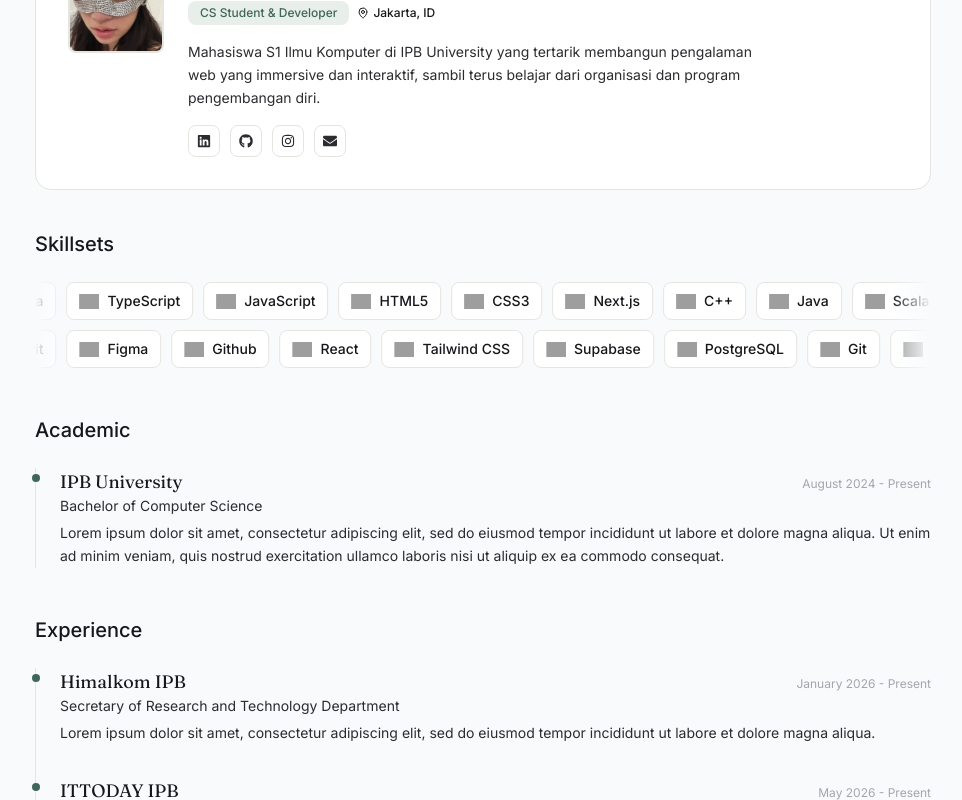
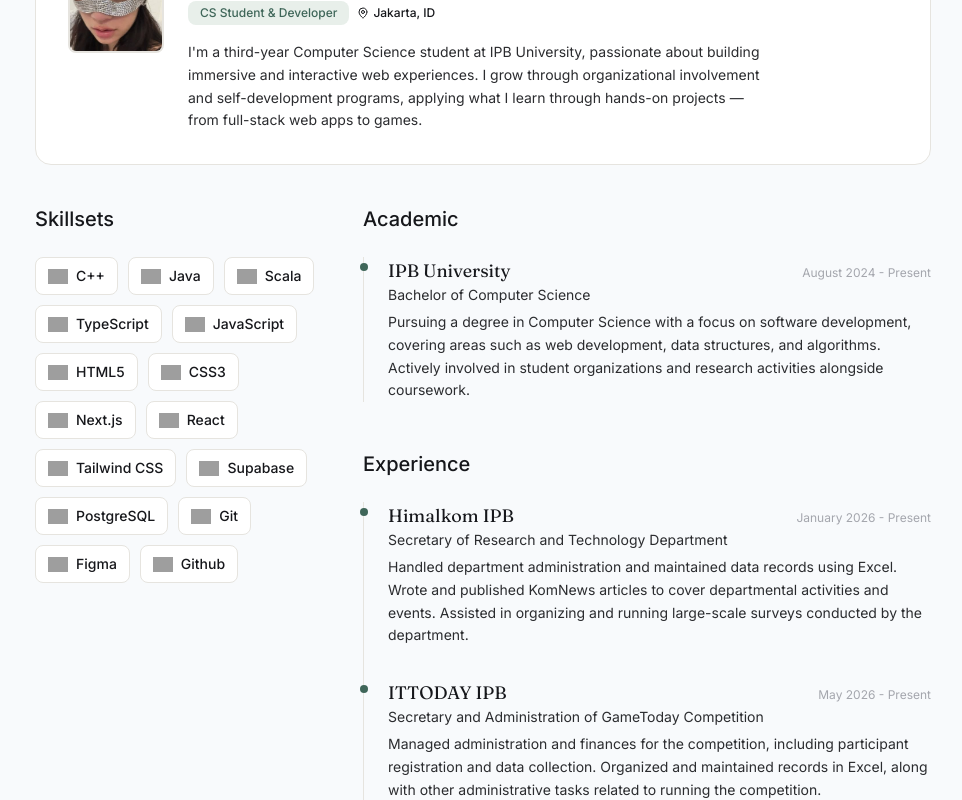
Before and after one commit to p4rtof/portfolio, a Next.js app: page / in a window 1280 px wide. Shown: the part 1080-1880 px from the top of the page, without its empty margins (157-1119 px from the left). Built offline with nearby package versions, Linux system fonts and the light colour scheme; grey boxes are pictures that could not be loaded.

Commit message:
fix: skillset

```diff
--- a/src/components/sections/About.tsx
+++ b/src/components/sections/About.tsx
@@ -109,21 +109,6 @@ export default function About() {
               <p className="mt-4 max-w-xl text-sm leading-relaxed text-ink-muted">
                 {about}
               </p>
-
-              {/* Social icons */}
-              <div className="mt-4 flex gap-2.5">
-                {socials.map((social, i) => (
-                  <a
-                    key={i}
-                    href={social.href}
-                    target="_blank"
-                    rel="noopener noreferrer"
-                    className="flex h-8 w-8 items-center justify-center rounded-lg border border-border text-ink-muted transition-colors hover:border-ink-faint hover:text-ink"
-                  >
-                    <social.icon size={14} />
-                  </a>
-                ))}
-              </div>
             </div>
           </div>
 
@@ -131,30 +116,27 @@ export default function About() {
         </motion.div>
 
         {/* Two column: Skillsets (left) + Academic/Experience (right) */}
-        <div className="grid grid-cols-1 gap-12 md:grid-cols-1">
+        <div className="grid grid-cols-1 gap-12 md:grid-cols-[280px_1fr]">
+          {/* Left: Skillsets */}
           {/* Left: Skillsets */}
 <div>
   <div className="mb-6 flex items-center justify-between">
     <h3 className="text-xl font-medium text-ink">Skillsets</h3>
   </div>
 
-            {(() => {
-              const half = Math.ceil(skills.length / 2);
-              const row1 = skills.slice(0, half);
-              const row2 = skills.slice(half);
-
-              return (
-                <div className="space-y-2.5">
-                  {/* Baris 1 — geser ke kiri */}
-                  <div className="relative overflow-hidden">
-                    <div className="pointer-events-none absolute inset-y-0 left-0 z-10 w-10 bg-gradient-to-r from-bg to-transparent" />
-                    <div className="pointer-events-none absolute inset-y-0 right-0 z-10 w-10 bg-gradient-to-l from-bg to-transparent" />
-
-                    <div className="skills-marquee-left flex w-max gap-2.5">
-                      {[...row1, ...row1].map((skill, i) => (
-                        <div
-                          key={`row1-${skill.name}-${i}`}
-                          className="flex w-fit shrink-0 items-center gap-2 rounded-lg border border-border bg-surface px-3 py-2 transition-colors hover:border-ink-faint"
+  <div className="flex flex-wrap gap-2.5">
+    {skills.map((skill, i) => (
+      <motion.div
+        key={skill.name}
+        initial={{ opacity: 0, y: 8 }}
+        whileInView={{ opacity: 1, y: 0 }}
+        viewport={{ once: true }}
+        transition={{ duration: 0.3, delay: i * 0.03 }}
+        drag
+        dragConstraints={{ top: -20, bottom: 20, left: -20, right: 20 }}
+        dragElastic={0.4}
+        whileDrag={{ scale: 1.08, zIndex: 10, cursor: "grabbing" }}
+        className="flex w-fit shrink-0 cursor-grab items-center gap-2 rounded-lg border border-border bg-surface px-3 py-2 transition-colors hover:border-ink-faint active:cursor-grabbing"
       >
         <div className="relative h-5 w-5 shrink-0">
           <Image
@@ -162,87 +144,30 @@ export default function About() {
             alt={skill.name}
             fill
             sizes="20px"
-                              className="object-contain"
+            className="object-contain pointer-events-none"
           />
         </div>
-                          <span className="whitespace-nowrap text-sm font-medium text-ink">
+        <span className="whitespace-nowrap text-sm font-medium text-ink pointer-events-none">
           {skill.name}
         </span>
-                        </div>
+      </motion.div>
     ))}
   </div>
 </div>
 
-                  {/* Baris 2 — geser ke kanan */}
-                  <div className="relative overflow-hidden">
-                    <div className="pointer-events-none absolute inset-y-0 left-0 z-10 w-10 bg-gradient-to-r from-bg to-transparent" />
-                    <div className="pointer-events-none absolute inset-y-0 right-0 z-10 w-10 bg-gradient-to-l from-bg to-transparent" />
-
-                    <div className="skills-marquee-right flex w-max gap-2.5">
-                      {[...row2, ...row2].map((skill, i) => (
-                        <div
-                          key={`row2-${skill.name}-${i}`}
-                          className="flex w-fit shrink-0 items-center gap-2 rounded-lg border border-border bg-surface px-3 py-2 transition-colors hover:border-ink-faint"
-                        >
-                          <div className="relative h-5 w-5 shrink-0">
-                            <Image
-                              src={`${DEVICON_BASE}/${skill.icon}.svg`}
-                              alt={skill.name}
-                              fill
-                              sizes="20px"
-                              className="object-contain"
-                            />
-                          </div>
-                          <span className="whitespace-nowrap text-sm font-medium text-ink">
-                            {skill.name}
-                          </span>
-                        </div>
-                      ))}
-                    </div>
-                  </div>
-                </div>
-              );
-            })()}
-
-            <style>{`
-    .skills-marquee-left {
-      animation: skills-marquee-left-scroll 22s linear infinite;
-    }
-    .skills-marquee-left:hover {
-      animation-play-state: paused;
-    }
-    @keyframes skills-marquee-left-scroll {
-      from { transform: translateX(0); }
-      to { transform: translateX(-50%); }
-    }
-
-    .skills-marquee-right {
-      animation: skills-marquee-right-scroll 22s linear infinite;
-    }
-    .skills-marquee-right:hover {
-      animation-play-state: paused;
-    }
-    @keyframes skills-marquee-right-scroll {
-      from { transform: translateX(-50%); }
-      to { transform: translateX(0); }
-    }
-  `}</style>
-          </div>
-
           {/* Right: Experience + Academic */}
+          <div className="space-y-12">
             <div>
               <h3 className="mb-6 text-xl font-medium text-ink">Academic</h3>
               <TimelineList entries={academicTimeline} />
             </div>
-          <div className="">
+
             <div>
               <div className="mb-6 flex items-center justify-between">
                 <h3 className="text-xl font-medium text-ink">Experience</h3>
               </div>
               <TimelineList entries={experienceTimeline} />
             </div>
-
-
           </div>
         </div>
       </div>
--- a/src/data/profile.ts
+++ b/src/data/profile.ts
@@ -4,8 +4,7 @@ export const name =
 "Fadhla"
 
 export const about =
-  "Mahasiswa S1 Ilmu Komputer di IPB University yang tertarik membangun pengalaman web yang immersive dan interaktif, sambil terus belajar dari organisasi dan program pengembangan diri.";
-
+  "I'm a third-year Computer Science student at IPB University, passionate about building immersive and interactive web experiences. I grow through organizational involvement and self-development programs, applying what I learn through hands-on projects — from full-stack web apps to games.";
 // satu sumber link Gmail compose, dipakai di icon envelope maupun link email besar
 export const emailHref =
   "https://mail.google.com/mail/?view=cm&fs=1&to=fadhla153@gmail.com";
@@ -38,30 +37,34 @@ export const socials = [
 export const academic = [
   {
     univ: "IPB University",
-    major : "Bachelor of Computer Science",
-    period : "August 2024 -  Present",
-    description: "Lorem ipsum dolor sit amet, consectetur adipiscing elit, sed do eiusmod tempor incididunt ut labore et dolore magna aliqua. Ut enim ad minim veniam, quis nostrud exercitation ullamco laboris nisi ut aliquip ex ea commodo consequat."
+    major: "Bachelor of Computer Science",
+    period: "August 2024 - Present",
+    description:
+      "Pursuing a degree in Computer Science with a focus on software development, covering areas such as web development, data structures, and algorithms. Actively involved in student organizations and research activities alongside coursework."
   }
-]
+];
 
 export const experiences = [
   {
     organization: "Himalkom IPB",
     role: "Secretary of Research and Technology Department",
     period: "January 2026 - Present",
-    description: "Lorem ipsum dolor sit amet, consectetur adipiscing elit, sed do eiusmod tempor incididunt ut labore et dolore magna aliqua.",
+    description:
+      "Handled department administration and maintained data records using Excel. Wrote and published KomNews articles to cover departmental activities and events. Assisted in organizing and running large-scale surveys conducted by the department.",
     // tags: ["IT Infrastructure", "CI/CD", "Dokploy", "Bun", "Hono", "React", "TypeScript"],
   },
   {
     organization: "ITTODAY IPB",
     role: "Secretary and Administration of GameToday Competition",
     period: "May 2026 - Present",
-    description: "Lorem ipsum dolor sit amet, consectetur adipiscing elit, sed do eiusmod tempor incididunt ut labore et dolore magna aliqua."
+    description:
+      "Managed administration and finances for the competition, including participant registration and data collection. Organized and maintained records in Excel, along with other administrative tasks related to running the competition."
   },
-    {
+  {
     organization: "Pekan Ilkomerz",
     role: "Staff of Medical Division",
     period: "May 2026 - Present",
-    description: "Lorem ipsum dolor sit amet, consectetur adipiscing elit, sed do eiusmod tempor incididunt ut labore et dolore magna aliqua."
+    description:
+      "Assisted event participants with medical needs during the event. Checked medicine stock and expiration dates, and tracked incoming and outgoing medicine inventory."
   }
 ];
```
Lines whose indentation alone changed are shown as unchanged.
